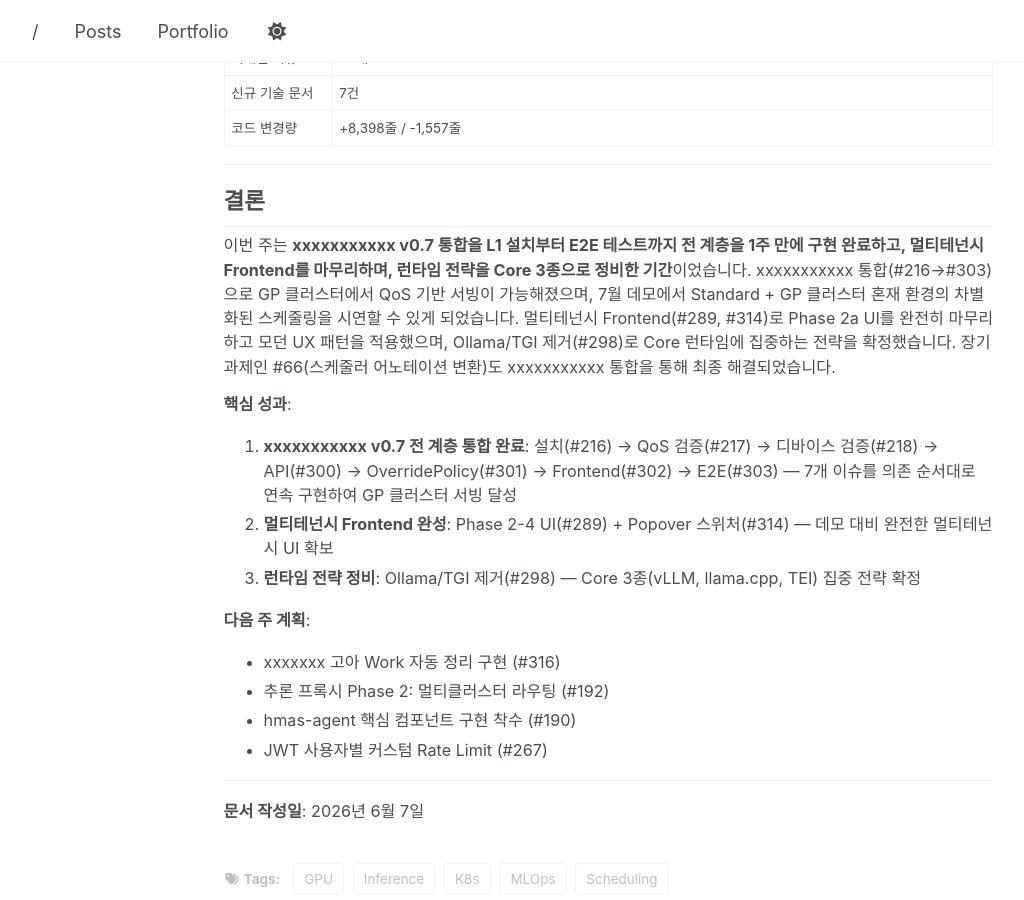
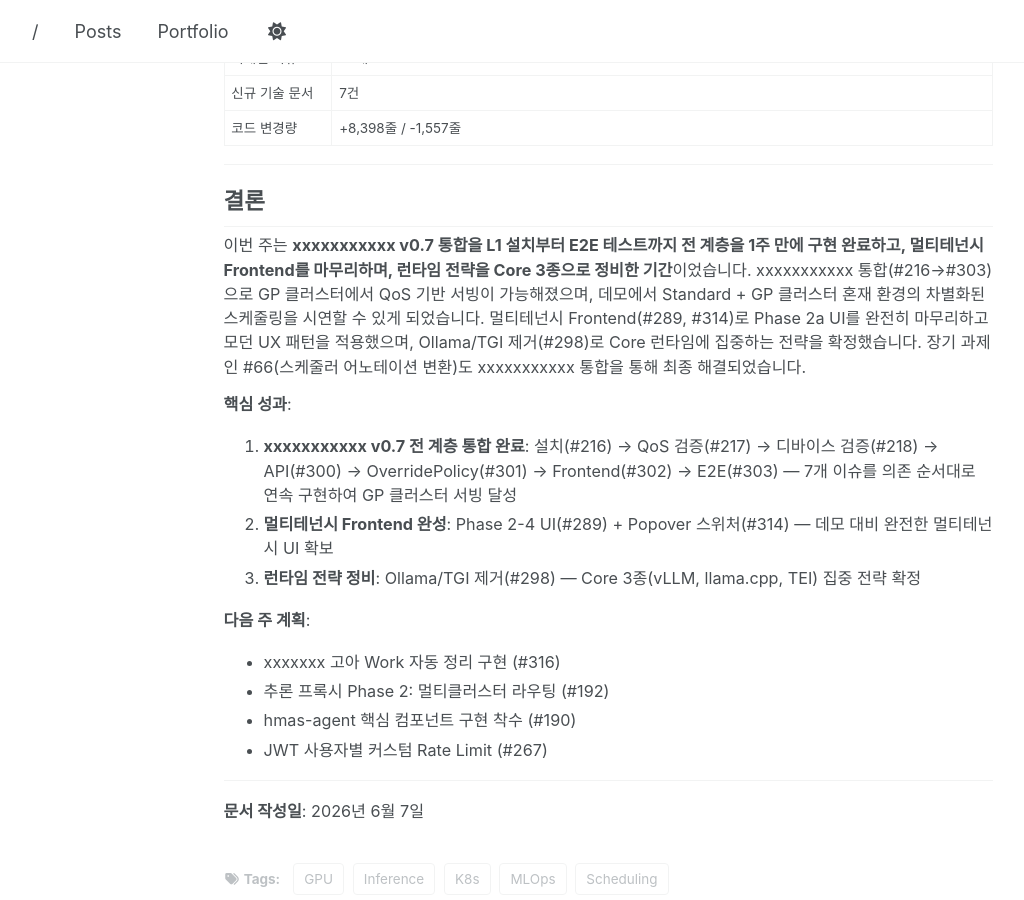
Before and after one commit to parameterfreak/parameterfreak.github.io, a Jekyll site: the page built from _posts/2026-06-07-h-mas-weekly-release-notes.md, in a window 1280 px wide and 900 px high, scrolled down 7690 px. Shown: the whole window, without its empty margins (58-1082 px from the left). Built offline with Jekyll 4.4.1, drawn with Linux system fonts in a browser that asks for light colours; a script that is not in the unit is left out; some of the changed text lies outside the part shown.

Commit message:
Remove remaining specific date references from weekly release notes

```diff
--- a/_posts/2026-06-07-h-mas-weekly-release-notes.md
+++ b/_posts/2026-06-07-h-mas-weekly-release-notes.md
@@ -247,7 +247,7 @@
 
 | 계획 | 이슈 | 상태 | 비고 |
 |------|------|------|------|
-| 멀티테넌시 안정화 및 7월 데모 시나리오 검증 | #289 | 부분 달성 | Frontend 마무리(#289) + Popover UX(#314) 완료 |
+| 멀티테넌시 안정화 및 데모 시나리오 검증 | #289 | 부분 달성 | Frontend 마무리(#289) + Popover UX(#314) 완료 |
 | 추론 프록시 Phase 2: 멀티클러스터 라우팅 | #192 | 미착수 | xxxxxxxxxxx 통합 우선 |
 | hmas-agent 핵심 컴포넌트 구현 착수 | #190 | 미착수 | 동일 사유 |
 | JWT 사용자별 커스텀 Rate Limit | #267 | 미착수 | 동일 사유 |
@@ -318,7 +318,7 @@
 
 ## 결론
 
-이번 주는 **xxxxxxxxxxx v0.7 통합을 L1 설치부터 E2E 테스트까지 전 계층을 1주 만에 구현 완료하고, 멀티테넌시 Frontend를 마무리하며, 런타임 전략을 Core 3종으로 정비한 기간**이었습니다. xxxxxxxxxxx 통합(#216→#303)으로 GP 클러스터에서 QoS 기반 서빙이 가능해졌으며, 7월 데모에서 Standard + GP 클러스터 혼재 환경의 차별화된 스케줄링을 시연할 수 있게 되었습니다. 멀티테넌시 Frontend(#289, #314)로 Phase 2a UI를 완전히 마무리하고 모던 UX 패턴을 적용했으며, Ollama/TGI 제거(#298)로 Core 런타임에 집중하는 전략을 확정했습니다. 장기 과제인 #66(스케줄러 어노테이션 변환)도 xxxxxxxxxxx 통합을 통해 최종 해결되었습니다.
+이번 주는 **xxxxxxxxxxx v0.7 통합을 L1 설치부터 E2E 테스트까지 전 계층을 1주 만에 구현 완료하고, 멀티테넌시 Frontend를 마무리하며, 런타임 전략을 Core 3종으로 정비한 기간**이었습니다. xxxxxxxxxxx 통합(#216→#303)으로 GP 클러스터에서 QoS 기반 서빙이 가능해졌으며, 데모에서 Standard + GP 클러스터 혼재 환경의 차별화된 스케줄링을 시연할 수 있게 되었습니다. 멀티테넌시 Frontend(#289, #314)로 Phase 2a UI를 완전히 마무리하고 모던 UX 패턴을 적용했으며, Ollama/TGI 제거(#298)로 Core 런타임에 집중하는 전략을 확정했습니다. 장기 과제인 #66(스케줄러 어노테이션 변환)도 xxxxxxxxxxx 통합을 통해 최종 해결되었습니다.
 
 **핵심 성과**:
 1. **xxxxxxxxxxx v0.7 전 계층 통합 완료**: 설치(#216) → QoS 검증(#217) → 디바이스 검증(#218) → API(#300) → OverridePolicy(#301) → Frontend(#302) → E2E(#303) — 7개 이슈를 의존 순서대로 연속 구현하여 GP 클러스터 서빙 달성
```
